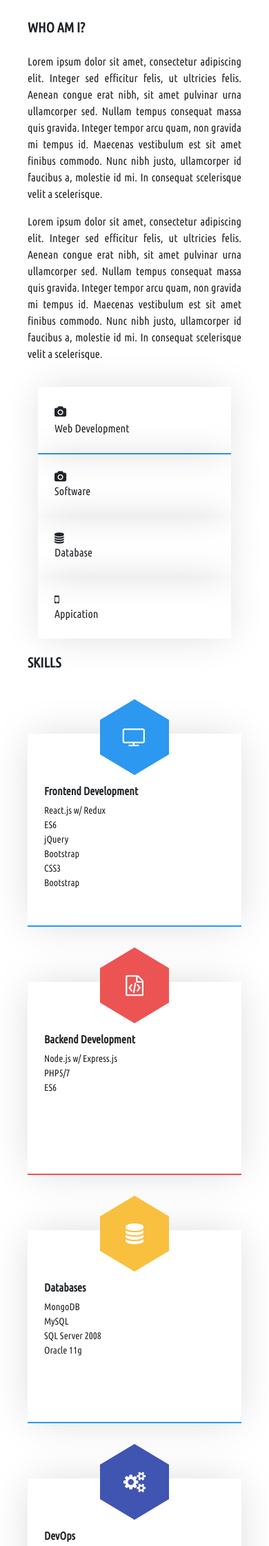
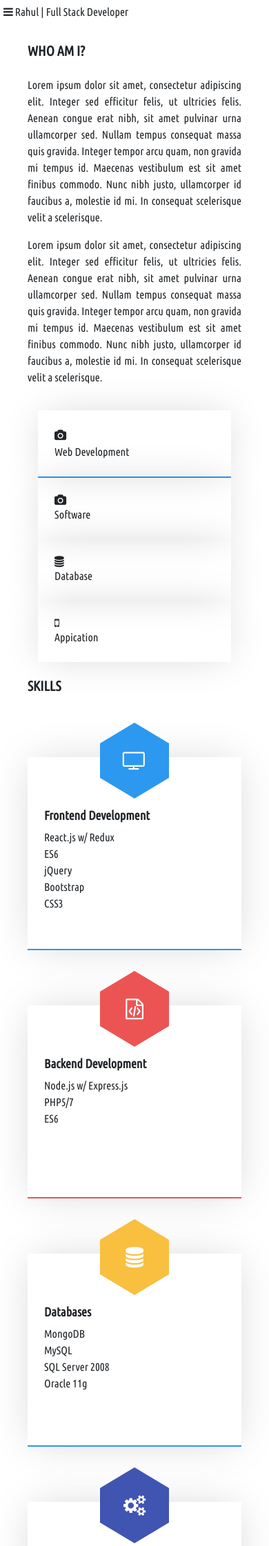
Before and after one commit to rahulmudgal/rahulmudgal.github.io, a PHP site: page / in a window 390 px wide. Shown: the top 2242 px of the page at 69% size. Run offline with PHP 8.4, Linux system fonts and the light colour scheme.

Commit message:
sidebar amends

```diff
--- a/assets/responsive.css
+++ b/assets/responsive.css
@@ -6,4 +6,7 @@
     #main-page{
         margin-left: 0;
     }
+    #mobile-nav{
+        display: block;
+    }
 }
--- a/assets/styles.css
+++ b/assets/styles.css
@@ -46,12 +46,35 @@ p::selection {
     left: 0;
     background-color: #f2f3f7;
     overflow-x: hidden;
-    transition: 0.5s;
     overflow-x: hidden;
     padding: 20px;
     transition: 0.5s;
 }
-
+#name{
+    font-size: 38px;
+    font-weight: bold;
+    border-bottom: #555;
+}
+#desig{
+    margin-top: -10px;
+}
+#nav-ul{
+    text-align: right;
+}
+#nav-ul li{
+    font-size: 18px;
+    border-bottom: 1px solid #555;
+    padding-right: 5px;
+    padding-top: 10px;
+}
+#nav-ul li a{
+    color: #2c98f0;
+    text-decoration: none;
+    text-transform: uppercase;
+}
+#cv-download{
+    text-align: right;
+}
 #main-page{
     margin-left: 250px;
     padding: 25px;
@@ -68,14 +91,28 @@ p::selection {
 .sec-header::after{
     content: '';
     display: block;
-    width: 0;
+    width: 100%;
     height: 2px;
     background: #2c98f0;
-    transition: width .3s;
+    visibility: hidden;
+    -webkit-transform: scaleX(0);
+    -moz-transform: scaleX(0);
+    -ms-transform: scaleX(0);
+    -o-transform: scaleX(0);
+    transform: scaleX(0);
+    -webkit-transition: all .3s cubic-bezier(.175,.885,.32,1.275);
+    -moz-transition: all .3s cubic-bezier(.175,.885,.32,1.275);
+    -ms-transition: all .3s cubic-bezier(.175,.885,.32,1.275);
+    -o-transition: all .3s cubic-bezier(.175,.885,.32,1.275);
+    transition: all .3s cubic-bezier(.175,.885,.32,1.275);
 }
 .sec-header:hover::after {
-    width: 100%;
-    transition: width .3s;
+    visibility: visible;
+    -webkit-transform: scaleX(1);
+    -moz-transform: scaleX(1);
+    -ms-transform: scaleX(1);
+    -o-transform: scaleX(1);
+    transform: scaleX(1);
 }
 #profile-pic-wrapper{
     background-image: url('../images/profile-pic2.png');
@@ -92,7 +129,28 @@ p::selection {
     background-repeat: no-repeat;
     position: relative;
 }
-
+#mobile-nav{
+    display: none;
+    padding: 5px;
+    transition: .5s;
+    overflow-x: hidden;
+    overflow-x: hidden;
+}
+#mobile-nav span.profile-pic{
+    background-image: url('../images/profile-pic2.png');
+    width: 50px;
+    height: 50px;
+    margin: 0 auto;
+    margin-bottom: 10px;
+    -webkit-border-radius: 50%;
+    -moz-border-radius: 50%;
+    -ms-border-radius: 50%;
+    border-radius: 50%;
+    background-size: cover;
+    background-position: center center;
+    background-repeat: no-repeat;
+    position: relative;
+}
 .btn{
     font-size: 14px;
     font-weight: 400;
@@ -110,7 +168,6 @@ p::selection {
     background: 0 0!important;
 }
 .btn:hover{
-    border: 0;
     background: #000 !important;
     color: #2c98f0;
 }
@@ -364,15 +421,12 @@ p::selection {
 }
 
 
-
-
-
 .skills .desc {
     margin-top: 50px;
-    font-size: 14px;
+    font-size: 16px;
 }
 .skills .desc h3{
-    font-size: 16px;
+    font-size: 18px;
     font-weight: bold;
 }
 .progress-wrap h3 {
--- a/index.html
+++ b/index.html
@@ -55,6 +55,12 @@
             </ul>
         </div>
         <div id="cv-download"><button class="btn">Download CV <i class="fa fa-download"></i></button></div>
+    </section>
+
+    <section id="mobile-nav">
+        <span class="toggler"><i class="fa fa-bars"></i></span>
+        <span class="profile-pic"></span>
+        <span class="name">Rahul | Full Stack Developer</span>
     </section>
 
     <section id="main-page">
@@ -135,7 +141,6 @@
                                         <li>jQuery</li>
                                         <li>Bootstrap</li>
                                         <li>CSS3</li>
-                                        <li>Bootstrap</li>
                                     </ul>
                                 </div>
                             </div>
```
